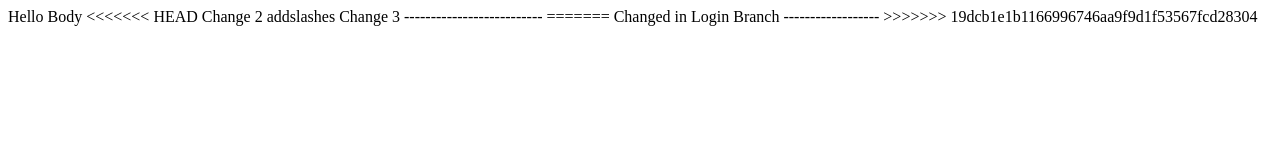
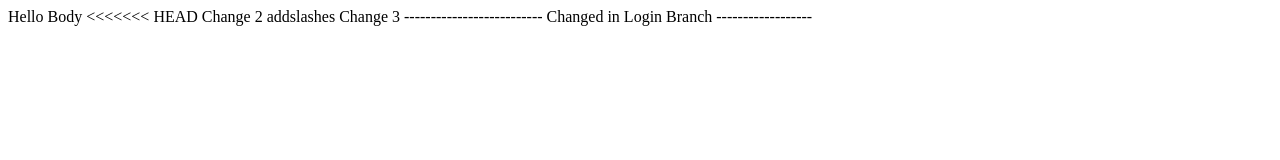
Before and after one commit to sonuus/mysampleapp, a plain HTML site: page index.html in a window 1280 px wide. Drawn offline with Linux system fonts and the light colour scheme.

Commit message:
Commited in folder mysampleapp_SourceSSH

```diff
--- a/index.html
+++ b/index.html
@@ -8,8 +8,6 @@
  Change 2
 addslashes
 Change 3 --------------------------
-=======
  Changed in Login Branch ------------------
->>>>>>> 19dcb1e1b1166996746aa9f9d1f53567fcd28304
 </body>
 </html>
```
